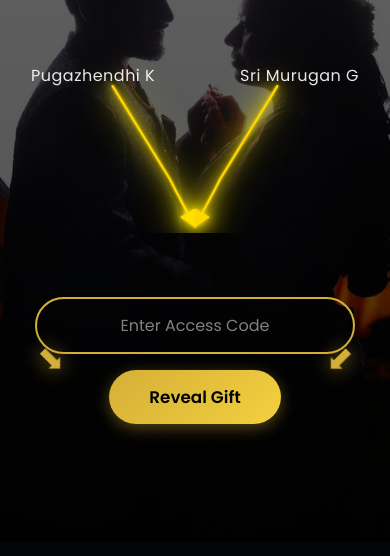
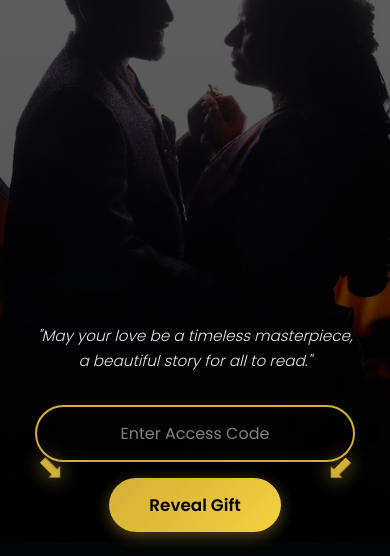
Before and after one commit to pugazhendhi-ss/manager_cool, a plain HTML site: page index.html in a window 390 px wide. Shown: the part 288-844 px from the top of the page. Drawn offline with nearby package versions, Linux system fonts and the light colour scheme.

Commit message:
Changed the style and added the image

```diff
--- a/index.html
+++ b/index.html
@@ -12,41 +12,19 @@
         <div class="overlay"></div>
 
         <main class="content">
-            <header>
             <h1 class="main-heading">
                 Happy Married Life<br>
                 Vignesh<span class="heart-symbol">❤</span>Sarumathy
             </h1>
+            <div class="bottom-content">
                 <p class="quote">"May your love be a timeless masterpiece, a beautiful story for all to read."</p>
-            </header>
-
-            <section class="contributors-section">
-                <div class="contributor-name contributor-left">Pugazhendhi K</div>
-                <div class="contributor-name contributor-right">Sri Murugan G</div>
-                <svg class="arrows" viewBox="0 0 400 250" preserveAspectRatio="xMidYMid meet">
-                    <defs>
-                        <marker id="arrowhead" markerWidth="8" markerHeight="8" refX="7" refY="4" orient="auto">
-                            <polygon points="0 0, 8 4, 0 8" fill="#ffd700" />
-                        </marker>
-                        <filter id="neon-glow">
-                            <feGaussianBlur stdDeviation="2" result="coloredBlur"/>
-                            <feMerge>
-                                <feMergeNode in="coloredBlur"/>
-                                <feMergeNode in="SourceGraphic"/>
-                            </feMerge>
-                        </filter>
-                    </defs>
-                    <path id="arrow-left" d="M 85,45 Q 125,110 165,175 Q 180,205 200,240" marker-end="url(#arrowhead)" />
-                    <path id="arrow-right" d="M 315,45 Q 275,110 235,175 Q 220,205 200,240" marker-end="url(#arrowhead)" />
-                </svg>
-            </section>
-
                 <section id="auth-section">
                     <div class="pointer-arrow pointer-arrow-left">⬇</div>
                     <div class="pointer-arrow pointer-arrow-right">⬇</div>
-                <input type="password" id="password-input" placeholder="Enter Access Code">
+                    <input type="text" id="password-input" placeholder="Enter Access Code">
                     <button id="login-button">Reveal Gift</button>
                 </section>
+            </div>
 
             <section id="gift-card-section" class="hidden">
                 <h2>Your Gift</h2>
--- a/styles.css
+++ b/styles.css
@@ -68,12 +68,12 @@ body {
 
 /* Content container */
 .content {
-    padding: 2rem 1.5rem;
+    padding: 5rem 1.5rem;
     text-align: center;
     min-height: 100vh;
     display: flex;
     flex-direction: column;
-    justify-content: center;
+    justify-content: space-between;
     position: relative;
     z-index: 1;
 }
@@ -83,17 +83,7 @@ body {
     padding-top: 1rem;
 }
 
-/* Header section */
-header {
-    margin-bottom: 3rem;
-    opacity: 0;
-    animation: fadeInUp 1.2s ease-out 0.3s forwards;
-}
 
-.content.photo-page header {
-    margin-bottom: 0.5rem;
-    margin-top: 0.5rem;
-}
 
 .content.photo-page .main-heading,
 .content.photo-page .quote {
@@ -109,6 +99,8 @@ header {
     font-weight: 700;
     text-shadow: 2px 2px 20px rgba(0,0,0,0.8), 0 0 30px rgba(255,255,255,0.3);
     letter-spacing: 1px;
+    opacity: 0;
+    animation: fadeInUp 1.2s ease-out 0.3s forwards;
 }
 
 .heart-symbol {
@@ -134,72 +126,15 @@ header {
     margin: 0 auto;
     line-height: 1.6;
     font-weight: 300;
+    margin-bottom: 2rem;
 }
 
-/* Contributors section */
-.contributors-section {
-    position: relative;
-    margin: 2rem 0 3rem 0;
-    height: 180px;
-    max-width: 500px;
-    margin-left: auto;
-    margin-right: auto;
+.bottom-content {
     opacity: 0;
     animation: fadeInUp 1.2s ease-out 0.6s forwards;
 }
 
-.contributor-name {
-    font-size: clamp(1rem, 3.5vw, 1.3rem);
-    font-weight: 400;
-    color: rgba(255, 255, 255, 0.9);
-    letter-spacing: 0.5px;
-    position: absolute;
-    top: 10px;
-    z-index: 5;
-}
 
-.contributor-left {
-    left: 15px;
-}
-
-.contributor-right {
-    right: 15px;
-}
-
-.content.photo-page .contributor-name {
-    top: 20px;
-}
-
-.content.photo-page .contributor-left {
-    left: 20px;
-}
-
-.content.photo-page .contributor-right {
-    right: 20px;
-}
-
-.arrows {
-    position: absolute;
-    top: 0;
-    left: 0;
-    width: 100%;
-    height: 100%;
-    pointer-events: none;
-}
-
-#arrow-left, #arrow-right {
-    stroke: #ffd700;
-    stroke-width: 3;
-    fill: none;
-    stroke-dasharray: 350;
-    stroke-dashoffset: 350;
-    animation: drawArrow 2.5s ease-out 1.5s forwards;
-    filter: url(#neon-glow) drop-shadow(0 0 8px rgba(255, 215, 0, 0.9)) drop-shadow(0 0 15px rgba(255, 215, 0, 0.7)) drop-shadow(0 0 25px rgba(255, 215, 0, 0.5));
-}
-
-@keyframes drawArrow {
-    to { stroke-dashoffset: 0; }
-}
 
 /* Animated pointer arrows */
 .pointer-arrow {
@@ -284,16 +219,10 @@ header {
     position: relative;
 }
 
-#gift-card-section {
-    position: relative;
-}
-
 /* Auth section */
 #auth-section {
-    margin: 2rem auto;
+    margin: 0 auto;
     max-width: 350px;
-    opacity: 0;
-    animation: fadeInUp 1.2s ease-out 0.9s forwards;
     transition: all 0.5s ease;
 }
 
@@ -354,6 +283,7 @@ header {
     opacity: 0;
     display: none;
     margin-top: 1rem;
+    width:80% !important;
 }
 
 .content.photo-page #gift-card-section {
@@ -401,7 +331,7 @@ header {
 /* Scratch card */
 #scratch-card-container {
     position: relative;
-    width: 90%;
+    width: 90% !important;
     max-width: 300px;
     height: 180px;
     margin: 0 auto 1rem auto;
@@ -578,15 +508,13 @@ header {
 @media (max-width: 480px) {
     .content {
         padding: 1.5rem 1rem;
+}
     }
 
     header {
         margin-bottom: 2rem;
     }
 
-    .contributors-section {
-        margin: 1.5rem 0 2rem 0;
-    }
 
     #scratch-card-container {
         height: 160px;
@@ -612,17 +540,17 @@ header {
     }
 }
 
+.content.photo-page {
+    display: flex;
+    align-items: center;
+    justify-content: end;
+}
 /* Ensure text is positioned at top on photo page */
 .content.photo-page header {
     margin-top: 2rem;
     margin-bottom: 2rem;
 }
 
-.content.photo-page .contributors-section {
-    margin-bottom: 1.5rem;
-    height: 250px;
-    margin-top: 15vh;
-}
 
 .content.photo-page .main-heading {
     font-size: clamp(1.8rem, 6vw, 3rem);
```
Lines whose indentation alone changed are shown as unchanged.
